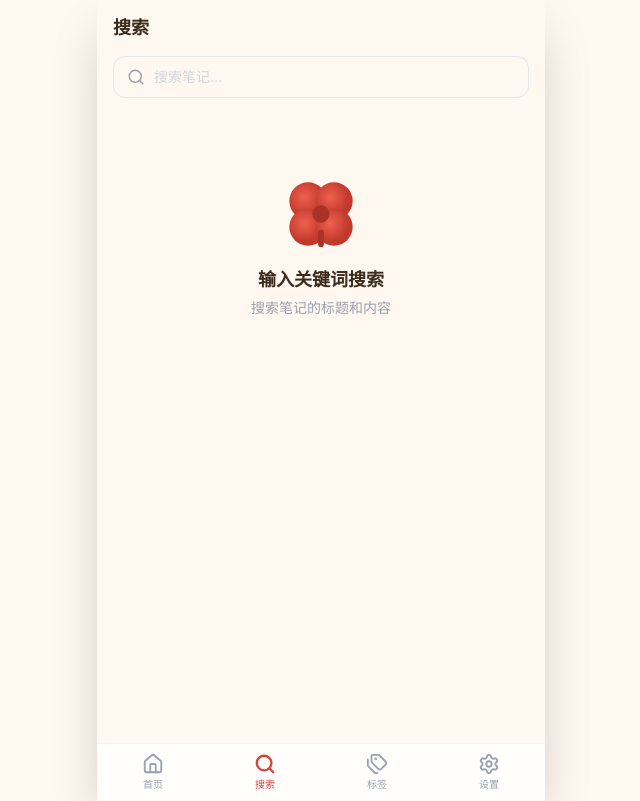
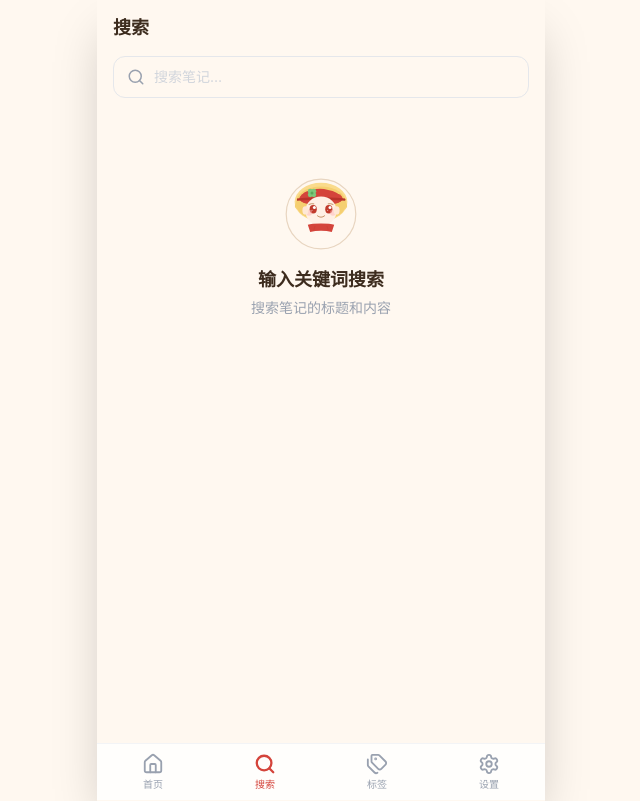
Before and after one commit to hi3612/dodoco-memo, a React (Vite) app: page /search in a window 1280 px wide. Shown: the whole page, without its empty margins (319-959 px from the left). Built offline with nearby package versions, Linux system fonts and the light colour scheme.

Commit message:
空状态图标替换为可莉头像

```diff
--- /dev/null
+++ b/src/components/ui/KleeAvatar.tsx
@@ -0,0 +1,70 @@
+export function KleeAvatar({ size = 72, className = '' }: { size?: number; className?: string }) {
+  return (
+    <svg
+      width={size}
+      height={size}
+      viewBox="0 0 120 120"
+      className={className}
+      style={{ display: 'inline-block' }}
+    >
+      {/* 背景圆 */}
+      <circle cx="60" cy="60" r="58" fill="#FFF8F0" stroke="#E8D5C0" strokeWidth="2" />
+
+      {/* 头发 — 浅金色 */}
+      <ellipse cx="60" cy="40" rx="44" ry="32" fill="#FADB8C" />
+      <ellipse cx="60" cy="42" rx="42" ry="28" fill="#F5CF70" />
+
+      {/* 两侧刘海 */}
+      <path d="M18 42 Q14 48 20 52 Q18 44 22 40Z" fill="#F5CF70" />
+      <path d="M102 42 Q106 48 100 52 Q102 44 98 40Z" fill="#F5CF70" />
+      {/* 刘海 */}
+      <path d="M30 35 Q35 46 42 38 Q50 48 58 37 Q66 47 74 38 Q80 46 88 35Z" fill="#FADB8C" />
+
+      {/* 帽子 — 红色贝雷帽 */}
+      <ellipse cx="60" cy="34" rx="36" ry="12" fill="#D4443B" />
+      <path d="M25 34 Q28 22 45 20 Q58 16 72 20 Q88 22 95 34Z" fill="#D4443B" />
+      {/* 帽子边缘 */}
+      <path d="M20 34 Q40 32 60 33 Q80 32 100 34 Q102 36 100 38 Q80 36 60 37 Q40 36 20 38Z" fill="#B8332A" />
+      {/* 帽子上的四叶草装饰 */}
+      <circle cx="42" cy="22" r="4" fill="#7EC87B" />
+      <circle cx="48" cy="22" r="4" fill="#7EC87B" />
+      <circle cx="42" cy="28" r="4" fill="#7EC87B" />
+      <circle cx="48" cy="28" r="4" fill="#7EC87B" />
+      <circle cx="45" cy="25" r="2.5" fill="#5CA85A" />
+
+      {/* 脸部 */}
+      <ellipse cx="60" cy="55" rx="26" ry="24" fill="#FFF0E5" />
+
+      {/* 眼睛 */}
+      <ellipse cx="47" cy="52" rx="6" ry="7" fill="#C0392B" />
+      <ellipse cx="73" cy="52" rx="6" ry="7" fill="#C0392B" />
+      {/* 瞳孔高光 */}
+      <circle cx="49" cy="49" r="2.5" fill="white" />
+      <circle cx="75" cy="49" r="2.5" fill="white" />
+      {/* 小高光 */}
+      <circle cx="45" cy="54" r="1" fill="white" opacity="0.5" />
+      <circle cx="71" cy="54" r="1" fill="white" opacity="0.5" />
+
+      {/* 眉毛 */}
+      <path d="M40 44 Q44 42 48 43" stroke="#C08A5C" strokeWidth="1.5" fill="none" strokeLinecap="round" />
+      <path d="M80 44 Q76 42 72 43" stroke="#C08A5C" strokeWidth="1.5" fill="none" strokeLinecap="round" />
+
+      {/* 嘴巴 — 微笑 */}
+      <path d="M54 63 Q60 68 66 63" stroke="#C08A5C" strokeWidth="1.5" fill="none" strokeLinecap="round" />
+
+      {/* 脸颊红晕 */}
+      <circle cx="40" cy="58" r="5" fill="#FFB6B6" opacity="0.5" />
+      <circle cx="80" cy="58" r="5" fill="#FFB6B6" opacity="0.5" />
+
+      {/* 身体/领子 */}
+      <path d="M38 78 Q44 76 60 76 Q76 76 82 78 L78 90 Q70 88 60 88 Q50 88 42 90Z" fill="#D4443B" />
+      {/* 领子褶皱 */}
+      <line x1="50" y1="80" x2="48" y2="87" stroke="#C0392B" strokeWidth="1" opacity="0.5" />
+      <line x1="70" y1="80" x2="72" y2="87" stroke="#C0392B" strokeWidth="1" opacity="0.5" />
+
+      {/* 耳朵 */}
+      <ellipse cx="34" cy="54" rx="5" ry="7" fill="#FFE8D6" />
+      <ellipse cx="86" cy="54" rx="5" ry="7" fill="#FFE8D6" />
+    </svg>
+  )
+}
--- a/src/pages/ArchivePage.tsx
+++ b/src/pages/ArchivePage.tsx
@@ -2,7 +2,7 @@ import { useEffect, useState } from 'react'
 import { TopBar } from '@/components/layout/TopBar'
 import { NoteGrid } from '@/components/notes/NoteGrid'
 import { EmptyState } from '@/components/ui/EmptyState'
-import { CloverIcon } from '@/components/ui/CloverIcon'
+import { KleeAvatar } from '@/components/ui/KleeAvatar'
 import { getArchivedNotes } from '@/db/operations'
 import type { Note } from '@/types'
 
@@ -23,10 +23,10 @@ export function ArchivePage() {
       <div className="pb-6">
         {loading ? (
           <div className="flex items-center justify-center py-16">
-            <span className="animate-spin"><CloverIcon size={32} /></span>
+            <span className="animate-spin"><KleeAvatar size={32} /></span>
           </div>
         ) : notes.length === 0 ? (
-          <EmptyState icon={<CloverIcon size={72} />} title="归档为空" description="归档的笔记会出现在这里" />
+          <EmptyState icon={<KleeAvatar size={72} />} title="归档为空" description="归档的笔记会出现在这里" />
         ) : (
           <NoteGrid notes={notes} />
         )}
--- a/src/pages/HomePage.tsx
+++ b/src/pages/HomePage.tsx
@@ -8,7 +8,7 @@ import { NoteCard } from '@/components/notes/NoteCard'
 import { SelectionBar } from '@/components/notes/SelectionBar'
 import { EmptyState } from '@/components/ui/EmptyState'
 import { ConfirmDialog } from '@/components/ui/ConfirmDialog'
-import { CloverIcon } from '@/components/ui/CloverIcon'
+import { KleeAvatar } from '@/components/ui/KleeAvatar'
 import { batchTrashNotes, batchArchiveNotes } from '@/db/operations'
 import { showToast } from '@/components/ui/Toast'
 export function HomePage() {
@@ -90,11 +90,11 @@ export function HomePage() {
       <div className="pb-6">
         {loading && notes.length === 0 ? (
           <div className="flex items-center justify-center py-20">
-            <span className="animate-bounce"><CloverIcon size={48} /></span>
+            <span className="animate-bounce"><KleeAvatar size={48} /></span>
           </div>
         ) : notes.length === 0 && pinnedNotes.length === 0 ? (
           <EmptyState
-            icon={<CloverIcon size={72} />}
+            icon={<KleeAvatar size={72} />}
             title="还没有笔记哦"
             description="点击右上角 + 号，和可莉一起记录吧！"
           />
--- a/src/pages/SearchPage.tsx
+++ b/src/pages/SearchPage.tsx
@@ -4,7 +4,7 @@ import { TopBar } from '@/components/layout/TopBar'
 import { SearchBar } from '@/components/search/SearchBar'
 import { NoteGrid } from '@/components/notes/NoteGrid'
 import { EmptyState } from '@/components/ui/EmptyState'
-import { CloverIcon } from '@/components/ui/CloverIcon'
+import { KleeAvatar } from '@/components/ui/KleeAvatar'
 import { useSearch } from '@/hooks/useSearch'
 import { useDebounce } from '@/hooks/useDebounce'
 
@@ -32,7 +32,7 @@ export function SearchPage() {
         <div className="mt-4">
           {loading ? (
             <div className="flex items-center justify-center py-16">
-              <span className="animate-spin"><CloverIcon size={32} /></span>
+              <span className="animate-spin"><KleeAvatar size={32} /></span>
             </div>
           ) : query.trim() ? (
             results.length > 0 ? (
@@ -41,10 +41,10 @@ export function SearchPage() {
                 <NoteGrid notes={results} />
               </>
             ) : (
-              <EmptyState icon={<CloverIcon size={72} />} title="没有找到相关笔记" description="试试换个关键词吧" />
+              <EmptyState icon={<KleeAvatar size={72} />} title="没有找到相关笔记" description="试试换个关键词吧" />
             )
           ) : (
-            <EmptyState icon={<CloverIcon size={72} />} title="输入关键词搜索" description="搜索笔记的标题和内容" />
+            <EmptyState icon={<KleeAvatar size={72} />} title="输入关键词搜索" description="搜索笔记的标题和内容" />
           )}
         </div>
       </div>
--- a/src/pages/SettingsPage.tsx
+++ b/src/pages/SettingsPage.tsx
@@ -3,7 +3,7 @@ import { useNavigate } from 'react-router-dom'
 import { Sun, Moon, Grid3X3, List, Archive, Trash2, Download, Upload, Trash } from 'lucide-react'
 import { TopBar } from '@/components/layout/TopBar'
 import { ConfirmDialog } from '@/components/ui/ConfirmDialog'
-import { CloverIcon } from '@/components/ui/CloverIcon'
+import { KleeAvatar } from '@/components/ui/KleeAvatar'
 import { showToast } from '@/components/ui/Toast'
 import { useUIStore } from '@/stores/uiStore'
 import { useNoteStore } from '@/stores/noteStore'
@@ -140,7 +140,7 @@ export function SettingsPage() {
 
         {/* App Info */}
         <div className="pt-6 text-center">
-          <CloverIcon size={36} className="mx-auto" />
+          <KleeAvatar size={36} className="mx-auto" />
           <p className="text-xs text-gray-400 mt-1">嘟嘟可备忘录 v1.0</p>
           <p className="text-xs text-gray-300 dark:text-gray-600 mt-0.5">和可莉一起记录每一天 ✨</p>
         </div>
--- a/src/pages/TrashPage.tsx
+++ b/src/pages/TrashPage.tsx
@@ -2,7 +2,7 @@ import { useEffect, useState } from 'react'
 import { TopBar } from '@/components/layout/TopBar'
 import { NoteGrid } from '@/components/notes/NoteGrid'
 import { EmptyState } from '@/components/ui/EmptyState'
-import { CloverIcon } from '@/components/ui/CloverIcon'
+import { KleeAvatar } from '@/components/ui/KleeAvatar'
 import { getTrashedNotes } from '@/db/operations'
 import type { Note } from '@/types'
 
@@ -23,10 +23,10 @@ export function TrashPage() {
       <div className="pb-6">
         {loading ? (
           <div className="flex items-center justify-center py-16">
-            <span className="animate-spin"><CloverIcon size={32} /></span>
+            <span className="animate-spin"><KleeAvatar size={32} /></span>
           </div>
         ) : notes.length === 0 ? (
-          <EmptyState icon={<CloverIcon size={72} />} title="回收站为空" description="删除的笔记会在这里保留30天" />
+          <EmptyState icon={<KleeAvatar size={72} />} title="回收站为空" description="删除的笔记会在这里保留30天" />
         ) : (
           <>
             <p className="px-4 mb-3 text-xs text-gray-400">删除的笔记将在30天后自动清理</p>
```
Also changed, not shown: src/pages/TagsPage.tsx (+4 -4 lines), 7 other files (tests, documents, lock files or other folders).
